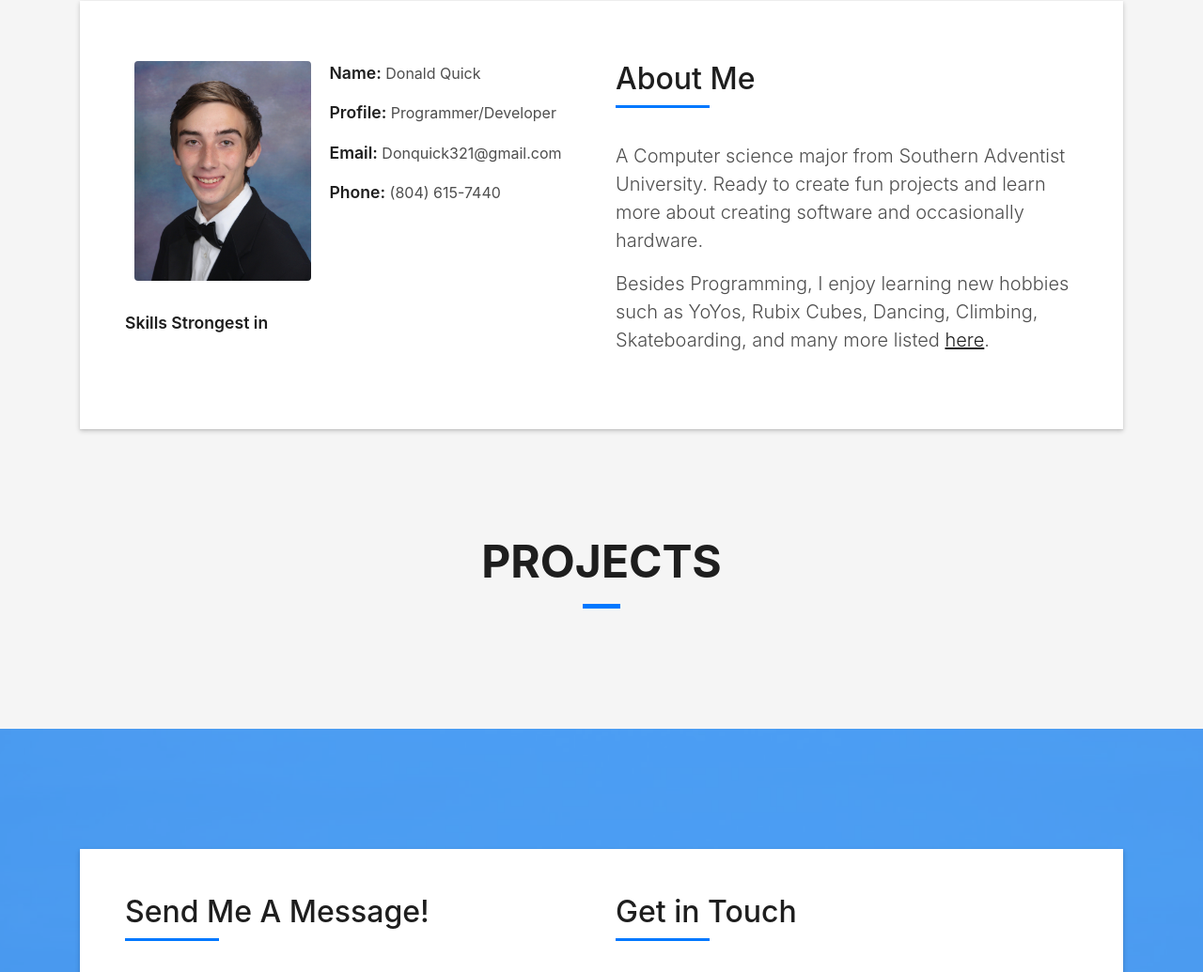
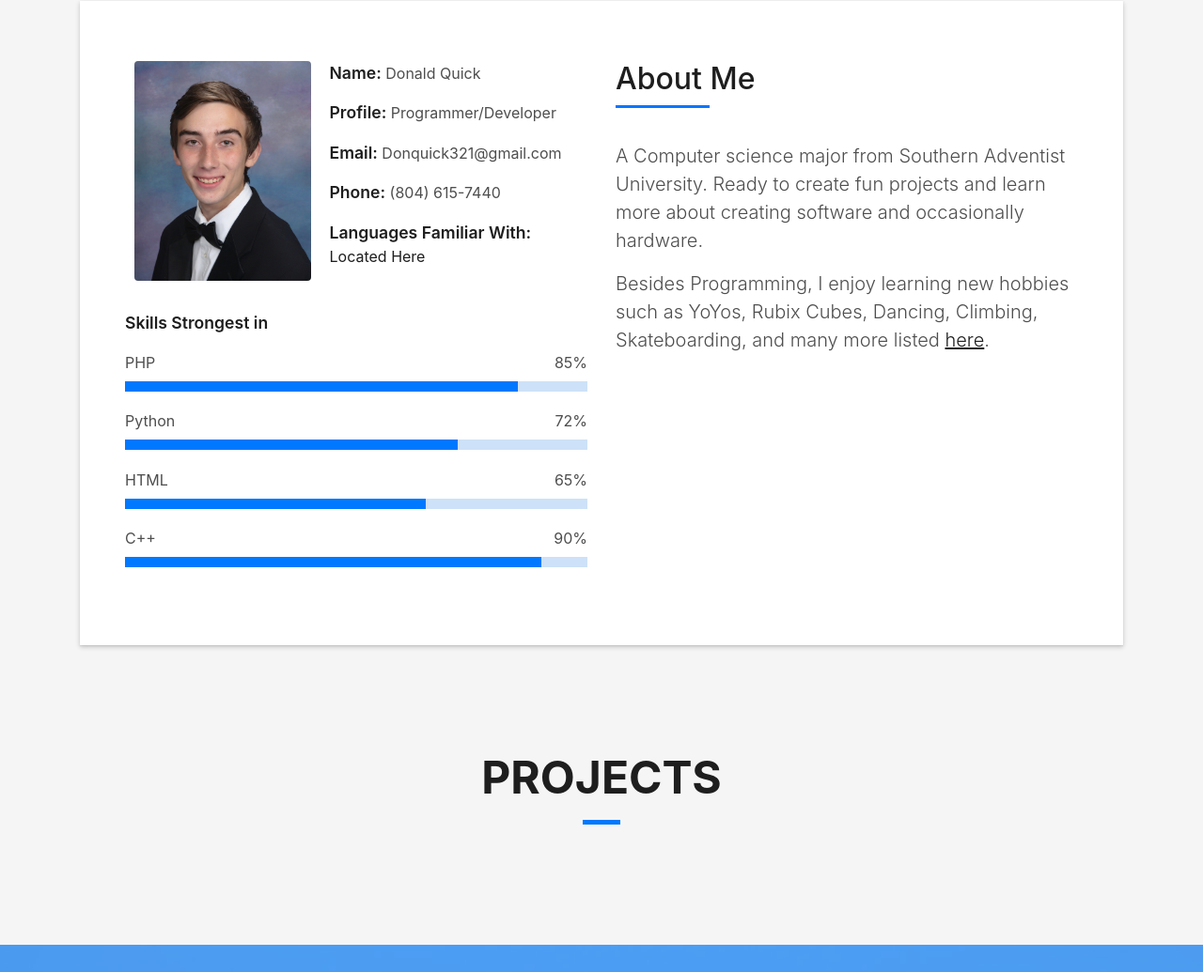
Before and after one commit to donq123/donq123.github.io, a plain HTML site: page index.html in a window 1280 px wide. Shown: the part 863-1898 px from the top of the page at 94% size. Drawn offline with Linux system fonts and the light colour scheme; files whose address does not match are found by name.

Commit message:
Changed Languages and added Familiar link

```diff
--- a/index.html
+++ b/index.html
@@ -96,31 +96,32 @@
                       <p><span class="title-s">Profile: </span> <span>Programmer/Developer</span></p>
                       <p><span class="title-s">Email: </span> <span>Donquick321@gmail.com</span></p>
                       <p><span class="title-s">Phone: </span> <span>(804) 615-7440</span></p>
+                      <p><span class="title-s">Languages Familiar With:</span> <a href="">Located Here</a></p>
                     </div>
                   </div>
                 </div>
                 <div class="skill-mf">
                   <p class="title-s">Skills Strongest in</p>
-                  <!-- <span>HTML</span> <span class="pull-right">85%</span>
+                  <span>PHP</span> <span class="pull-right">85%</span>
                   <div class="progress">
                     <div class="progress-bar" role="progressbar" style="width: 85%;" aria-valuenow="85" aria-valuemin="0"
                       aria-valuemax="100"></div>
                   </div>
-                  <span>CSS3</span> <span class="pull-right">75%</span>
+                  <span>Python</span> <span class="pull-right">72%</span>
                   <div class="progress">
-                    <div class="progress-bar" role="progressbar" style="width: 75%" aria-valuenow="75" aria-valuemin="0"
+                    <div class="progress-bar" role="progressbar" style="width: 72%" aria-valuenow="75" aria-valuemin="0"
                       aria-valuemax="100"></div>
                   </div>
-                  <span>PHP</span> <span class="pull-right">50%</span>
+                  <span>HTML</span> <span class="pull-right">65%</span>
                   <div class="progress">
-                    <div class="progress-bar" role="progressbar" style="width: 50%" aria-valuenow="50" aria-valuemin="0"
+                    <div class="progress-bar" role="progressbar" style="width: 65%" aria-valuenow="50" aria-valuemin="0"
                       aria-valuemax="100"></div>
                   </div>
-                  <span>JAVASCRIPT</span> <span class="pull-right">90%</span>
+                  <span>C++</span> <span class="pull-right">90%</span>
                   <div class="progress">
                     <div class="progress-bar" role="progressbar" style="width: 90%" aria-valuenow="90" aria-valuemin="0"
                       aria-valuemax="100"></div>
-                  </div> -->
+                  </div>
                 </div>
               </div>
               <div class="col-md-6">
```
